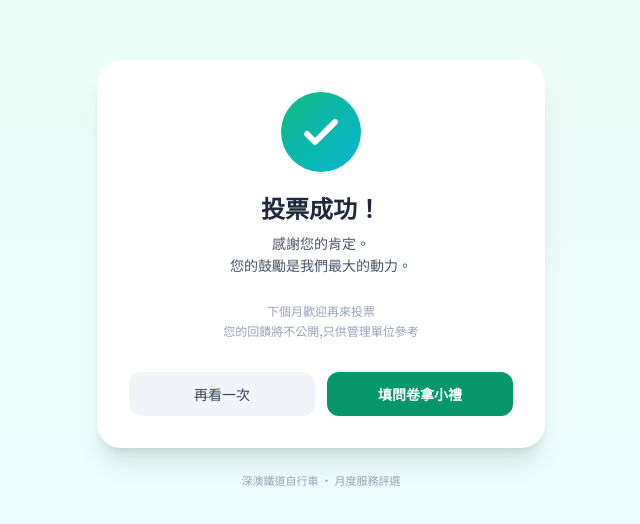
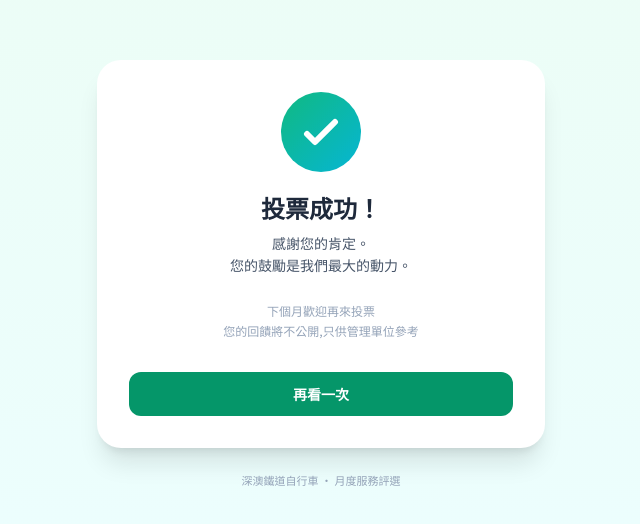
Before and after one commit to dari-design-web/staff-vote-frontend, a plain HTML site: page thanks.html in a window 1280 px wide. Shown: the part 126-650 px from the top of the page, without its empty margins (319-959 px from the left). Drawn offline with nearby package versions, Linux system fonts and the light colour scheme.

Commit message:
Update thanks.html

```diff
--- a/thanks.html
+++ b/thanks.html
@@ -25,13 +25,9 @@
       下個月歡迎再來投票<br>
       您的回饋將不公開,只供管理單位參考
     </p>
-    <div class="mt-8 grid grid-cols-2 gap-3">
-      <a href="vote.html" class="bg-slate-100 hover:bg-slate-200 text-slate-700 py-3 rounded-xl text-sm font-medium transition">
+    <div class="mt-8">
+      <a href="vote.html" class="block w-full text-center bg-emerald-600 hover:bg-emerald-700 text-white py-3 rounded-xl text-sm font-bold transition">
         再看一次
-      </a>
-      <a href="https://dari-design-web.github.io/survey-backend/survey.html?id=2"
-         class="bg-emerald-600 hover:bg-emerald-700 text-white py-3 rounded-xl text-sm font-bold transition">
-        填問卷拿小禮
       </a>
     </div>
   </div>
```
